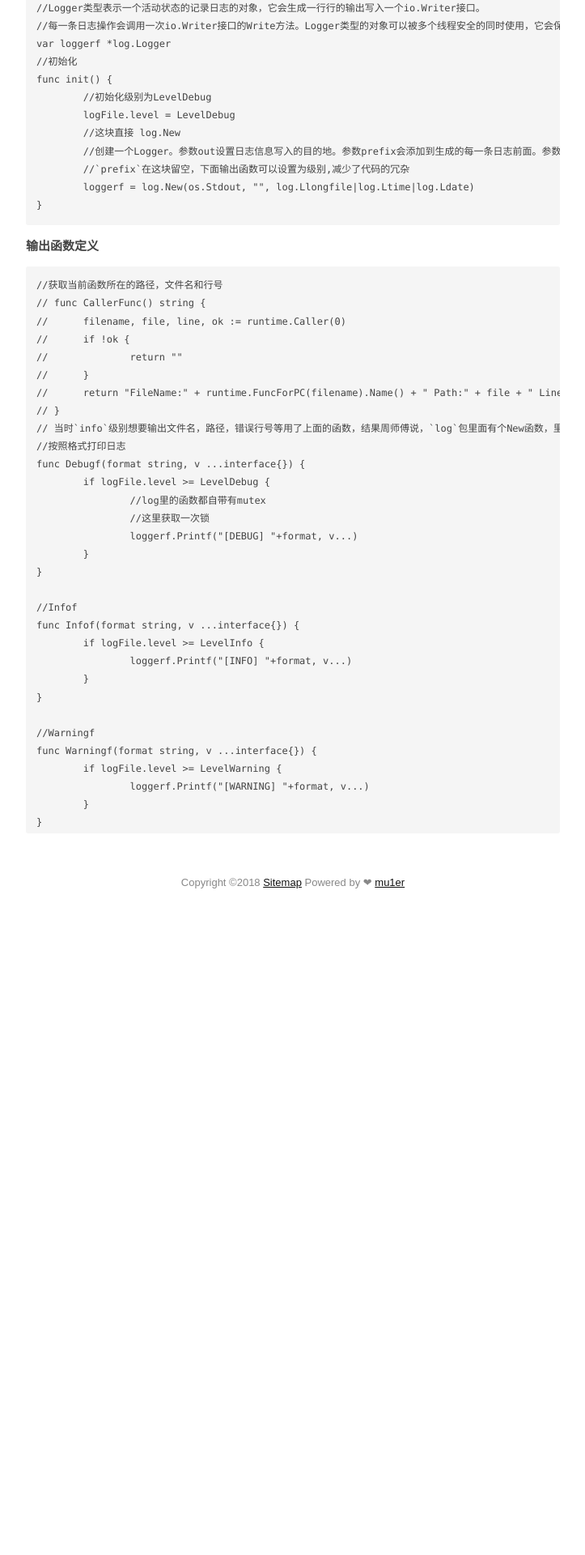
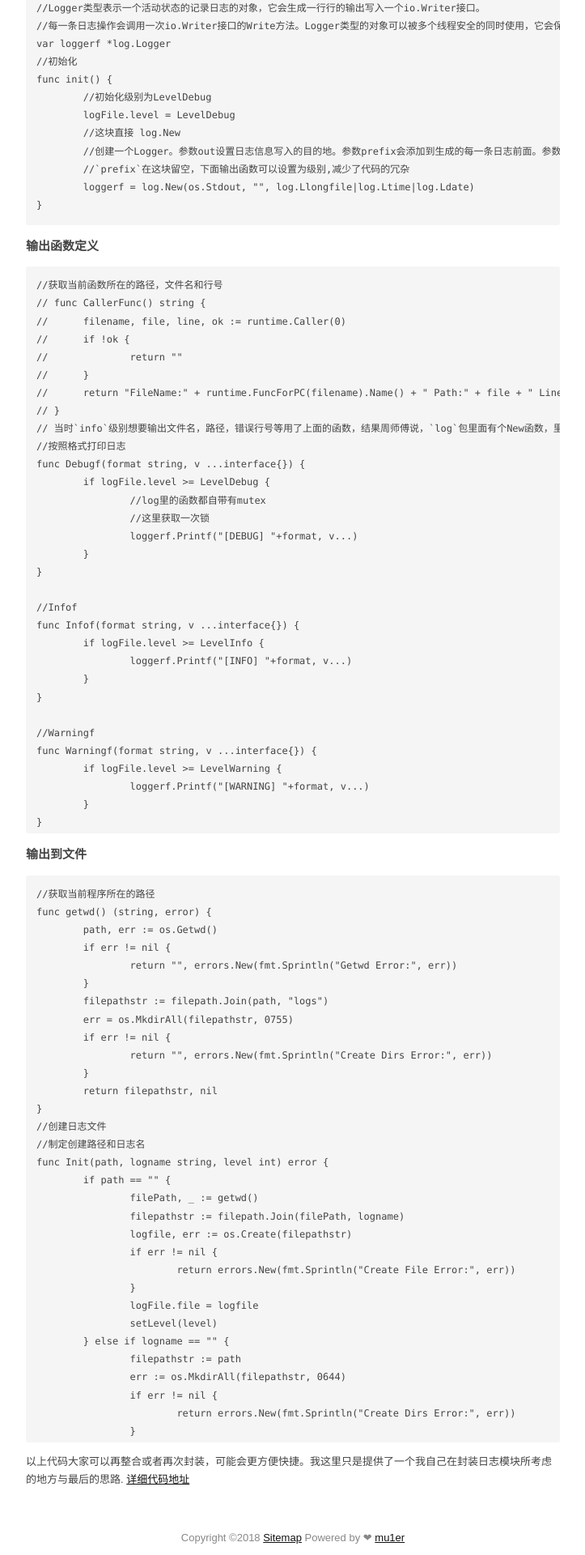
Before and after one commit to mu1er/mu1er.github.io, a Jekyll site: the page built from _posts/2018-06-09-用Go编写封装自己的日志模块.md, in a window 1280 px wide. Shown: the part 856-2776 px from the top of the page at 81% size, without its empty margins (278-1001 px from the left). Built offline with Jekyll 4.4.1, drawn with Linux system fonts in a browser that asks for light colours; comment, search, counter and statistics services are not loaded; before the commit the page ends 1967 px from its top, so only the background shows below that; some of the changed text lies outside the part shown.

Commit message:
Update 2018-06-09-用Go编写封装自己的日志模块.md

````diff
--- a/_posts/2018-06-09-用Go编写封装自己的日志模块.md
+++ b/_posts/2018-06-09-用Go编写封装自己的日志模块.md
@@ -119,3 +119,66 @@ func Error(v ...interface{}) {
 	}
 }
 ```
+### 输出到文件
+```
+//获取当前程序所在的路径
+func getwd() (string, error) {
+	path, err := os.Getwd()
+	if err != nil {
+		return "", errors.New(fmt.Sprintln("Getwd Error:", err))
+	}
+	filepathstr := filepath.Join(path, "logs")
+	err = os.MkdirAll(filepathstr, 0755)
+	if err != nil {
+		return "", errors.New(fmt.Sprintln("Create Dirs Error:", err))
+	}
+	return filepathstr, nil
+}
+//创建日志文件
+//制定创建路径和日志名
+func Init(path, logname string, level int) error {
+	if path == "" {
+		filePath, _ := getwd()
+		filepathstr := filepath.Join(filePath, logname)
+		logfile, err := os.Create(filepathstr)
+		if err != nil {
+			return errors.New(fmt.Sprintln("Create File Error:", err))
+		}
+		logFile.file = logfile
+		setLevel(level)
+	} else if logname == "" {
+		filepathstr := path
+		err := os.MkdirAll(filepathstr, 0644)
+		if err != nil {
+			return errors.New(fmt.Sprintln("Create Dirs Error:", err))
+		}
+		logname = filepath.Join(filepathstr, "logs.log")
+		logfile, err := os.Create(logname)
+		if err != nil {
+			return errors.New(fmt.Sprintln("Create File Error:", err))
+		}
+		logFile.file = logfile
+		setLevel(level)
+	} else {
+		filepathstr := path
+		err := os.MkdirAll(filepathstr, 0644)
+		if err != nil {
+			return errors.New(fmt.Sprintln("Create Dirs Error:", err))
+		}
+		logname = filepath.Join(filepathstr, logname)
+		logfile, err := os.Create(logname)
+		if err != nil {
+			return errors.New(fmt.Sprintln("Create File Error:", err))
+		}
+		logFile.file = logfile
+		setLevel(level)
+	}
+	//log.Llongfile|log.Ltime|log.Ldata 返回文件信息，时间和代码信息不需要重新写函数获取
+	//初始化一个*log.Logger
+	loggerf = log.New(logFile.file, "", log.Llongfile|log.Ltime|log.Ldate)
+	return nil
+}
+```
+
+以上代码大家可以再整合或者再次封装，可能会更方便快捷。我这里只是提供了一个我自己在封装日志模块所考虑的地方与最后的思路.
+[详细代码地址](https://github.com/mu1er/gomini/blob/master/logger)
````
